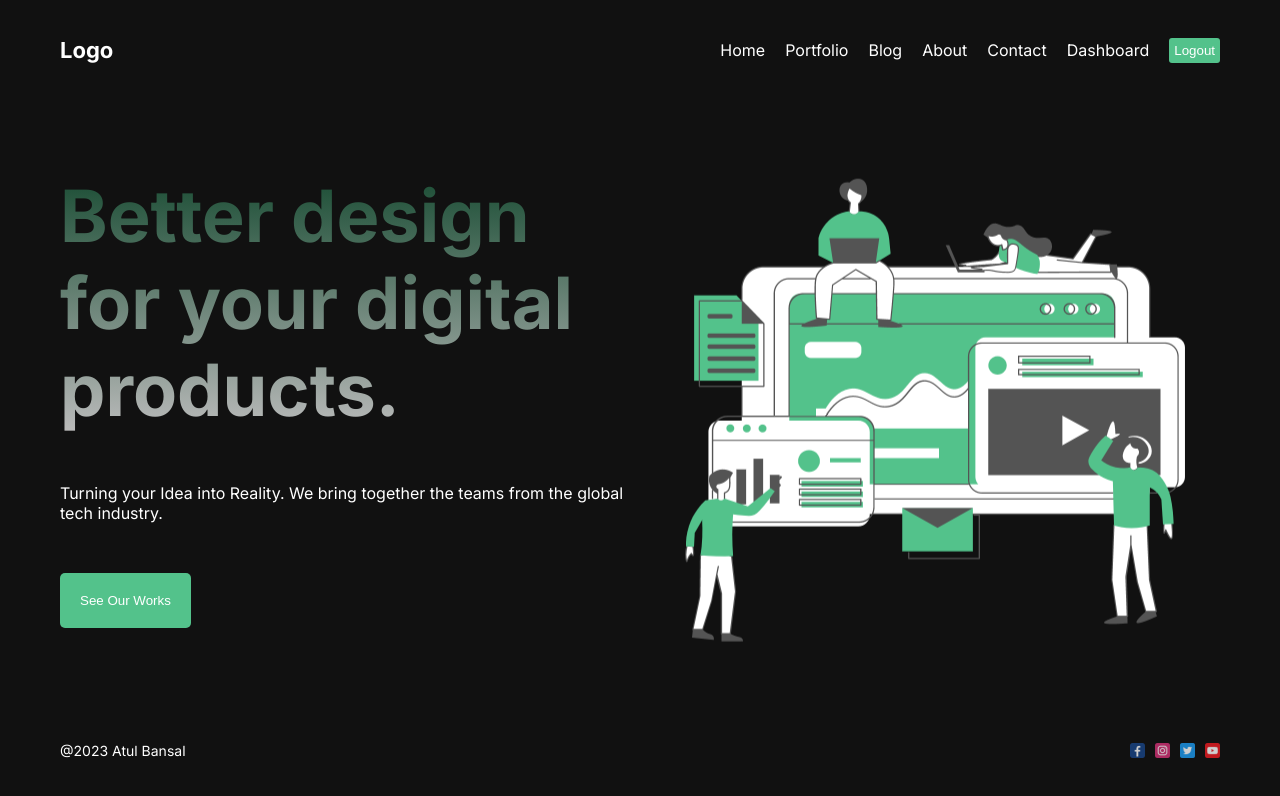
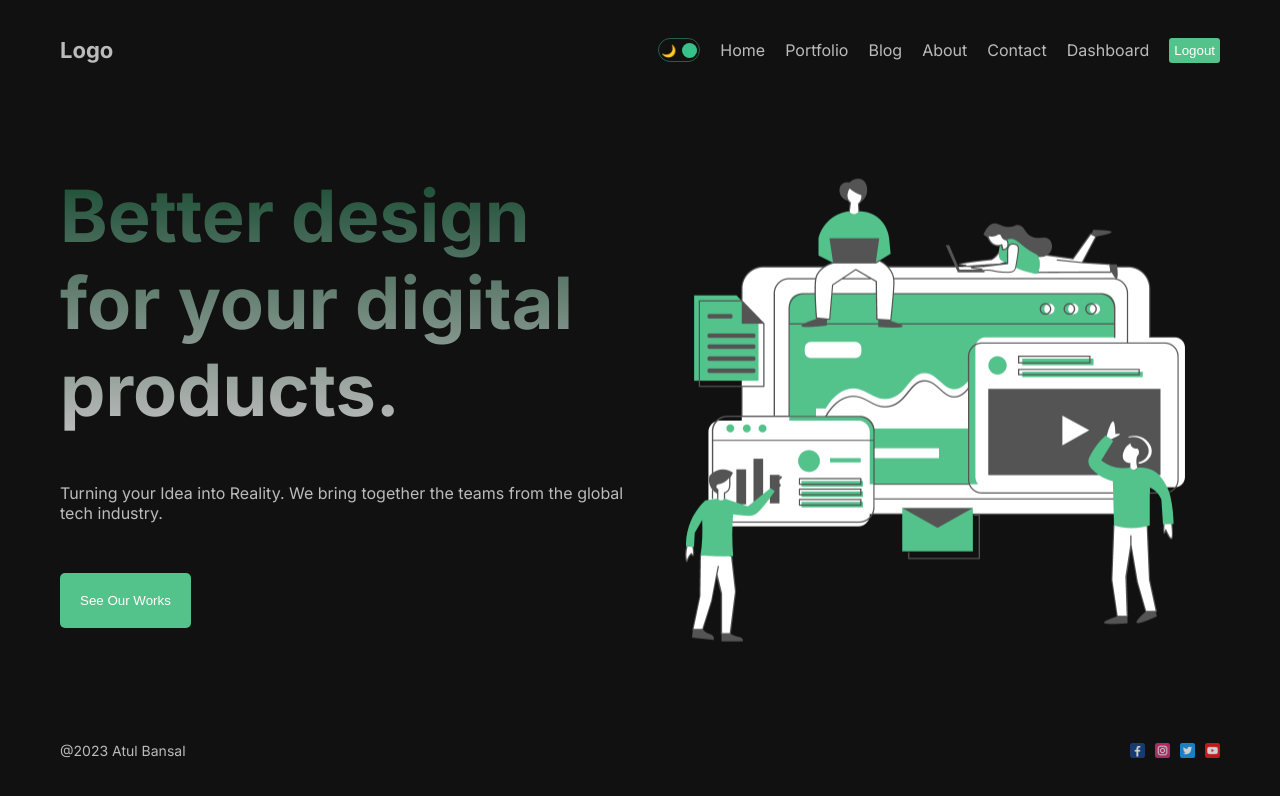
Before and after one commit to iamatulbansal/nextjs-project, a Next.js app: page / in a window 1280 px wide. Shown: the top 796 px of the page. Built offline with nearby package versions, Linux system fonts and the light colour scheme.

Commit message:
adde dark and light theme using context api

```diff
--- a/src/app/globals.css
+++ b/src/app/globals.css
@@ -1,4 +1,3 @@
-
 * {
   box-sizing: border-box;
   padding: 0;
@@ -9,11 +8,19 @@ html,
 body {
   max-width: 100vw;
   overflow-x: hidden;
+}
+.theme {
+  transition: all 1s ease;
+}
+.light {
+  background-color: white;
+  color: #111;
+}
+.dark {
   background-color: #111;
-  color: white;
+  color: #bbb;
 }
-
-a{
+a {
   text-decoration: none;
   color: inherit;
 }
--- a/src/app/layout.js
+++ b/src/app/layout.js
@@ -2,6 +2,7 @@ import { Inter } from "next/font/google";
 import "./globals.css";
 import Navbar from "@/components/navbar/Navbar";
 import Footer from "@/components/footer/Footer";
+import { ThemeProvider } from "@/context/ThemeContext";
 
 const inter = Inter({ subsets: ["latin"] });
 
@@ -14,11 +15,13 @@ export default function RootLayout({ children }) {
   return (
     <html lang='en'>
       <body className={inter.className}>
-        <div className='container'>
-          <Navbar />
-          {children}
-          <Footer />
-        </div>
+        <ThemeProvider>
+          <div className='container'>
+            <Navbar />
+            {children}
+            <Footer />
+          </div>
+        </ThemeProvider>
       </body>
     </html>
   );
--- /dev/null
+++ b/src/components/darkmodetoggle/DarkModeToggle.jsx
@@ -0,0 +1,20 @@
+"use client";
+import React, { useContext } from "react";
+import style from "./darkModeToggle.module.css";
+import { ThemeContext } from "@/context/ThemeContext";
+
+const DarkModeToggle = () => {
+    const { mode, toggle } = useContext(ThemeContext);
+    return (
+        <div className={style.container} onClick={toggle}>
+            <div className={style.icon}>🌙</div>
+            <div className={style.icon}>☀️</div>
+            <div
+                className={style.ball}
+                style={mode === "light" ? { left: "2px" } : { right: "2px" }}
+            />
+        </div>
+    );
+};
+
+export default DarkModeToggle;
--- /dev/null
+++ b/src/components/darkmodetoggle/darkModeToggle.module.css
@@ -0,0 +1,22 @@
+.container{
+    width: 42px;
+    height: 24px;
+    border: 1.5px solid #35c28b70;
+    border-radius: 30px;
+    display: flex;
+    justify-content: space-between;
+    align-items: center;
+    padding: 2px;
+    position: relative;
+    cursor: pointer;
+}
+.icon{
+    font-size: 12px;
+}
+.ball{
+    width: 15px;
+    height: 15px;
+    background-color: #35c28b;
+    border-radius: 50%;
+    position: absolute;
+}
--- a/src/components/navbar/Navbar.jsx
+++ b/src/components/navbar/Navbar.jsx
@@ -2,6 +2,7 @@
 import Link from "next/link";
 import React from "react";
 import style from "./navbar.module.css";
+import DarkModeToggle from "../darkmodetoggle/DarkModeToggle";
 const links = [
   {
     id: 1,
@@ -41,6 +42,7 @@ const Navbar = () => {
         Logo
       </Link>
       <div className={style.links}>
+        <DarkModeToggle />
         {links.map((link) => (
           <Link key={link.id} href={link.url} className={style.link}>
             {link.title}
--- /dev/null
+++ b/src/context/ThemeContext.js
@@ -0,0 +1,16 @@
+"use client";
+
+import React, { useState, createContext } from "react";
+
+export const ThemeContext = createContext();
+export const ThemeProvider = ({ children }) => {
+  const [mode, setMode] = useState("dark");
+  function toggle() {
+    setMode((preState) => (preState === "dark" ? "light" : "dark"));
+  }
+  return (
+    <ThemeContext.Provider value={{ mode, toggle }}>
+      <div className={`theme ${mode}`}>{children}</div>
+    </ThemeContext.Provider>
+  );
+};
```
